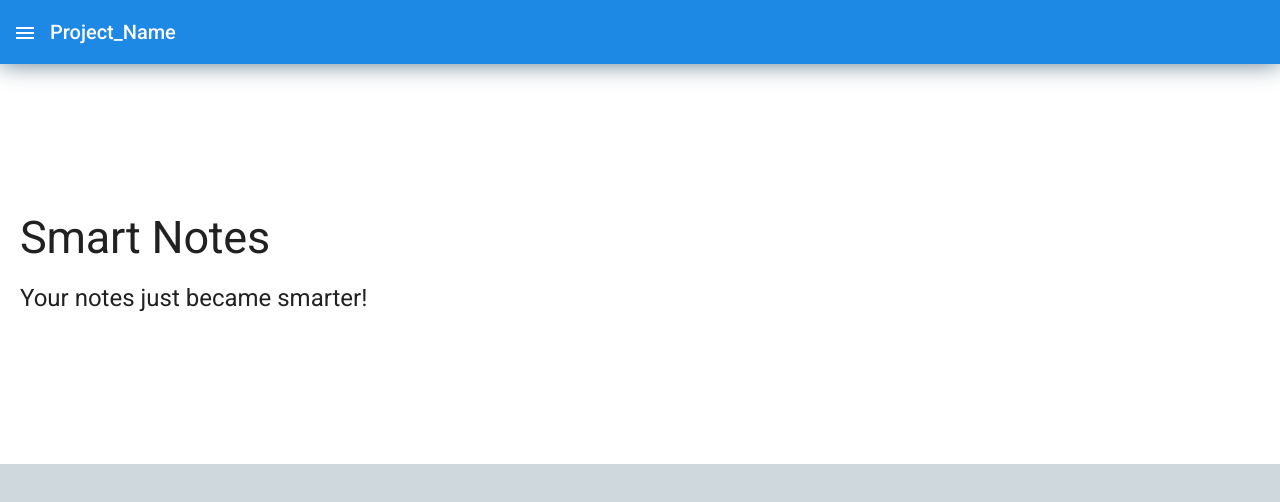
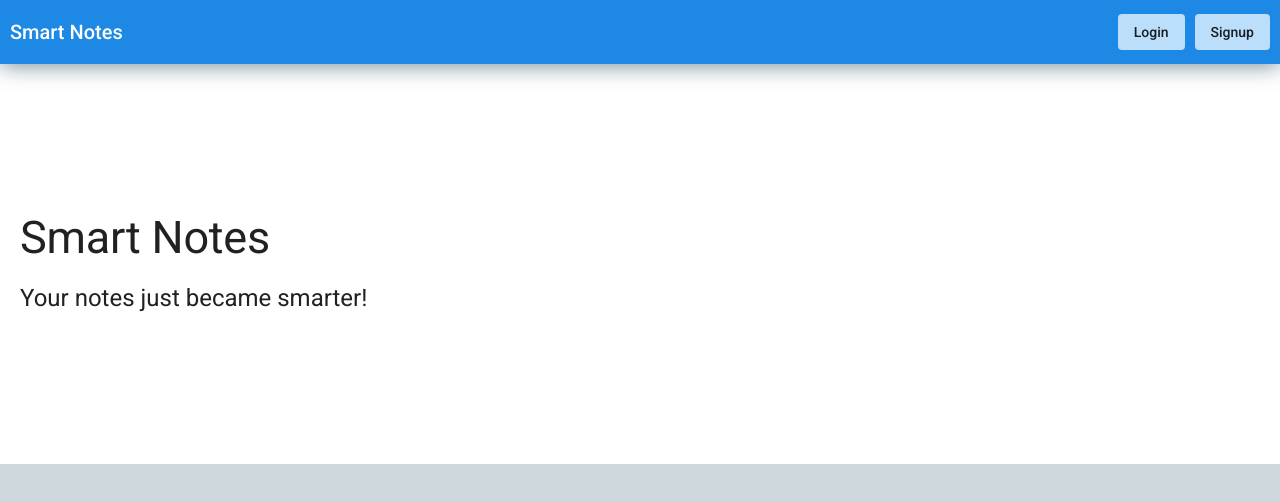
Before and after one commit to Rishikant181/smart-note, an Angular app: page / in a window 1280 px wide. Shown: the top 502 px of the page. Built offline with nearby package versions, Linux system fonts and the light colour scheme.

Commit message:
Made changes to toolbar to handle changing of login status

```diff
--- a/src/app/app.component.html
+++ b/src/app/app.component.html
@@ -1,6 +1,9 @@
 <mat-toolbar color="primary">
-    <button mat-icon-button (click)="drawer.toggle()"><mat-icon>menu</mat-icon></button>
-    <span class="toolbar-header">Project_Name</span>
+    <button *ngIf="loggedIn" mat-icon-button (click)="drawer.toggle()"><mat-icon>menu</mat-icon></button>
+    <span class="toolbar-header">{{toolbarTitle}}</span>
+    <span class="horizontal-spacer"></span>
+    <button *ngIf="!loggedIn" mat-flat-button color="accent" (click)="showLoginDialog()">Login</button>
+    <button *ngIf="!loggedIn" mat-flat-button color="accent">Signup</button>
 </mat-toolbar>
 <mat-sidenav-container>
     <mat-sidenav #drawer mode="over" fixedInViewport="true" fixedTopGap="55" autoFocus="false">
--- a/src/app/app.component.scss
+++ b/src/app/app.component.scss
@@ -42,6 +42,10 @@ mat-sidenav-content {
     }
 }
 
+button {
+    margin: 0px 5px 0px 5px;
+}
+
 .toolbar-header {
     margin: 0px 5px 0px 5px;
 }
--- a/src/app/app.component.ts
+++ b/src/app/app.component.ts
@@ -6,5 +6,18 @@ import { Component } from '@angular/core';
     styleUrls: ['./app.component.scss']
 })
 export class AppComponent {
-    title = 'smart-note';
+    title: string = 'smart-note';
+    toolbarTitle: string;                                              // To store text to be shown on toolbar title
+    loggedIn: boolean;                                                 // To store whether user is looged in or not
+
+    // The constructor
+    constructor() {
+        this.toolbarTitle = "Smart Notes";
+        this.loggedIn = false;
+    }
+
+    // Method to show login dialog
+    showLoginDialog(): void {
+        console.log("Login")
+    }
 }
--- a/src/app/home-page/home-page.component.html
+++ b/src/app/home-page/home-page.component.html
@@ -1,6 +1,6 @@
 <div class="main-div">
     <div class="banner">
-        <div class="banner-text">
+        <div class="banner-text vertical-spacer">
             <span class="mat-display-2 banner-title">Smart Notes</span>
             <span class="mat-headline banner-subtitle">Your notes just became smarter!</span>
         </div>
--- a/src/app/home-page/home-page.component.scss
+++ b/src/app/home-page/home-page.component.scss
@@ -6,11 +6,6 @@
     width: 100%;
     background: white;
     display: flex;
-}
-
-.banner-text {
-    margin-top: auto;
-    margin-bottom: auto;
 }
 
 .banner-title {
--- a/src/app/note-details/note-details.component.scss
+++ b/src/app/note-details/note-details.component.scss
@@ -1,3 +1,7 @@
 @use '~@angular/material' as mat;
 
 @import '/src/assets/theme.scss';
+
+.note-detail {
+    width: 100%;
+}
--- a/src/styles.scss
+++ b/src/styles.scss
@@ -17,6 +17,12 @@ body {
     font-weight: 300;
 }
 
-.note-detail {
-    width: 100%;
+.horizontal-spacer {
+    margin-left: auto;
+    margin-right: auto;
 }
+
+.vertical-spacer {
+    margin-top: auto;
+    margin-bottom: auto;
+}
```
